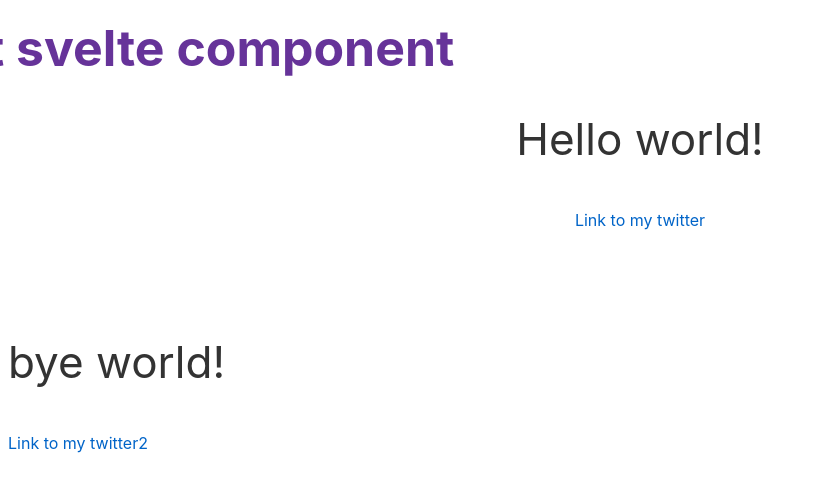
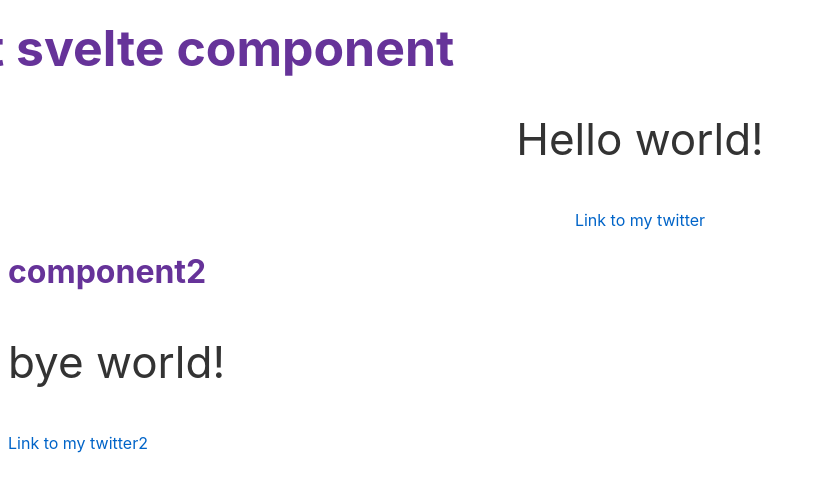
Before and after one commit to madisonoliviaa/svelte-ap, a Svelte app: page / in a window 1280 px wide. Shown: the top 492 px of the page, without its empty margins (0-823 px from the left). Built offline with nearby package versions, Linux system fonts and the light colour scheme.

Commit message:
added style tags/ h1 {anime: zoom..} to component2

```diff
--- a/src/component2.svelte
+++ b/src/component2.svelte
@@ -5,3 +5,9 @@
 <div>
   <a href="https://twitter.com/madisonoliviaa_">Link to my twitter2</a>
 </div>
+
+<style>
+  h1 {
+    animation: zoom 30s infinite;
+  }
+</style>
```
